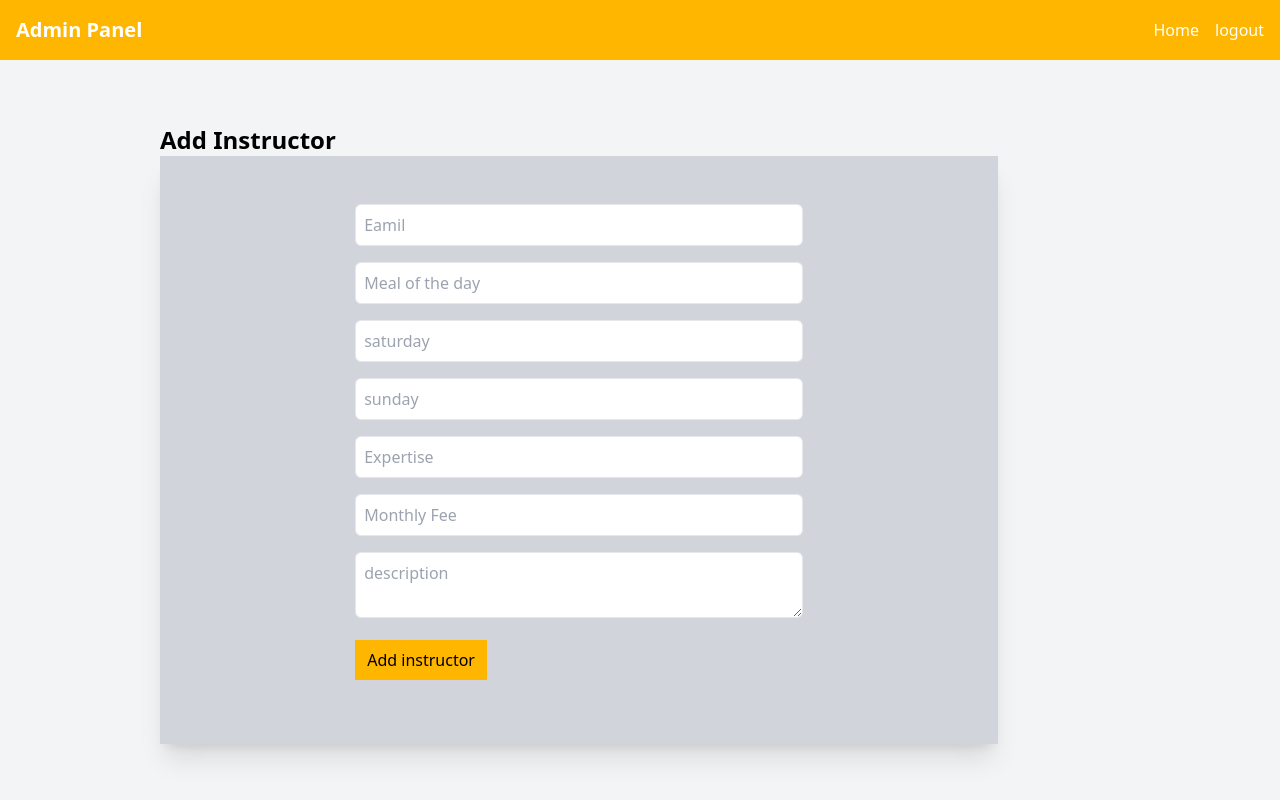
After one commit to sadik7375/Diet_And_Fitness_Web_App, a PHP site: page /chartDataAssign.php in a window 1280 px wide. The commit adds this page. Run offline with PHP 8.4, Linux system fonts and the light colour scheme; some libraries are stand-ins or nearby versions.

Commit message:
all code

```diff
--- a/cliend_side_mvc/controller/loginController.php
+++ b/cliend_side_mvc/controller/loginController.php
@@ -1,5 +1,5 @@
 <?php
-include "config.php";
+// include "config.php";
 include "../model/loginModel.php";
 
 if(isset($_POST['login']))
--- /dev/null
+++ b/cliend_side_mvc/view/chartDataAssign.php
@@ -0,0 +1,85 @@
+<!DOCTYPE html>
+<html lang="en">
+<head>
+    <meta charset="UTF-8">
+    <meta name="viewport" content="width=device-width, initial-scale=1.0">
+    <title>Document</title>
+    <script src="https://cdn.tailwindcss.com"></script>
+</head>
+<body class="font-sans bg-gray-100">
+
+  <!-- Navbar -->
+  <nav class="bg-[#FEB600] p-4 text-white">
+    <div class="container mx-auto">
+      <div class="flex justify-between items-center">
+        <div class="text-xl font-semibold">Admin Panel</div>
+        <div class="flex space-x-4">
+          <a href="adminDashbroad.php" class="hover:text-gray-300">Home</a>
+
+          <a href="logout.php"> logout</a>
+        </div>
+      </div>
+    </div>
+  </nav>
+
+  <!-- Main Content with Sidebar -->
+  <div class="container mx-auto mt-8 p-4 flex">
+
+    <!-- Sidebar -->
+    <!-- <div class="w-1/5 bg-[#FEB600] p-4 rounded-lg shadow-md">
+
+      <a href="#" class="block text-white hover:text-gray-300 mb-2">Sidebar Item 1</a>
+      <a href="#" class="block text-white hover:text-gray-300 mb-2">Sidebar Item 2</a>
+      <a href="#" class="block text-white hover:text-gray-300 mb-2">Sidebar Item 3</a>
+    </div> -->
+
+    <!-- Main Content -->
+    <div class="w-4/5 p-4">
+
+      <!-- Page Heading -->
+      <h2 class="text-2xl font-semibold   ml-32">Add Instructor</h2>
+
+      <!-- Form for Instructor Information -->
+      <div class="bg-gray-300  ml-32 p-12 shadow-xl">
+      <form  method="POST" action="../controller/instructorController.php" class="max-w-md mx-auto border-spacing-2">
+
+        <div class="mb-4">
+
+          <input type="text" placeholder="Eamil"name="email" class="w-full border p-2 rounded-md">
+        </div>
+        <div class="mb-4">
+
+          <input type="text" placeholder="Meal of the day" id="name" name="Meal of the day" class="w-full border p-2 rounded-md">
+        </div>
+        <div class="mb-4">
+
+          <input type="text" placeholder="saturday" name="saturday" class="w-full border p-2 rounded-md">
+        </div>
+        <div class="mb-4">
+
+          <input type="text" placeholder="sunday" name="sunday" class="w-full border p-2 rounded-md">
+        </div>
+        <div class="mb-4">
+
+        <input type="text" placeholder="Expertise" id="name" name="expertise" class="w-full border p-2 rounded-md">
+      </div>
+      <div class="mb-4">
+
+        <input type="text" placeholder="Monthly Fee" id="name" name="monthlyfee" class="w-full border p-2 rounded-md">
+      </div>
+      <div class="mb-4">
+      <div class="mb-4">
+
+        <textarea type="text" placeholder="description"  name="description" class="w-full border p-2 rounded-md"></textarea>
+      </div>
+      <div class="mb-4">
+
+        <button name="submit" class="bg-[#FEB600] pl-3 pr-3 pb-2 pt-2">Add instructor</button>
+      </div>
+
+
+
+
+
+</form>
+</html>
--- a/cliend_side_mvc/view/clientProfile.php
+++ b/cliend_side_mvc/view/clientProfile.php
@@ -66,7 +66,7 @@ else{
          </div>
             <div class="mr-4 p-3 text-center">
 
-              <a href="" class="bg-[#FEB600] active:bg-pink-600 uppercase cursor-pointer text-white font-bold hover:shadow-md shadow text-xs px-4 py-2 rounded outline-none focus:outline-none sm:mr-2 mb-1 ease-linear transition-all duration-150" type="button">
+              <a href="table.php" class="bg-[#FEB600] active:bg-pink-600 uppercase cursor-pointer text-white font-bold hover:shadow-md shadow text-xs px-4 py-2 rounded outline-none focus:outline-none sm:mr-2 mb-1 ease-linear transition-all duration-150" type="button">
                 check Diet chart
                 </a>
             </div>
```
